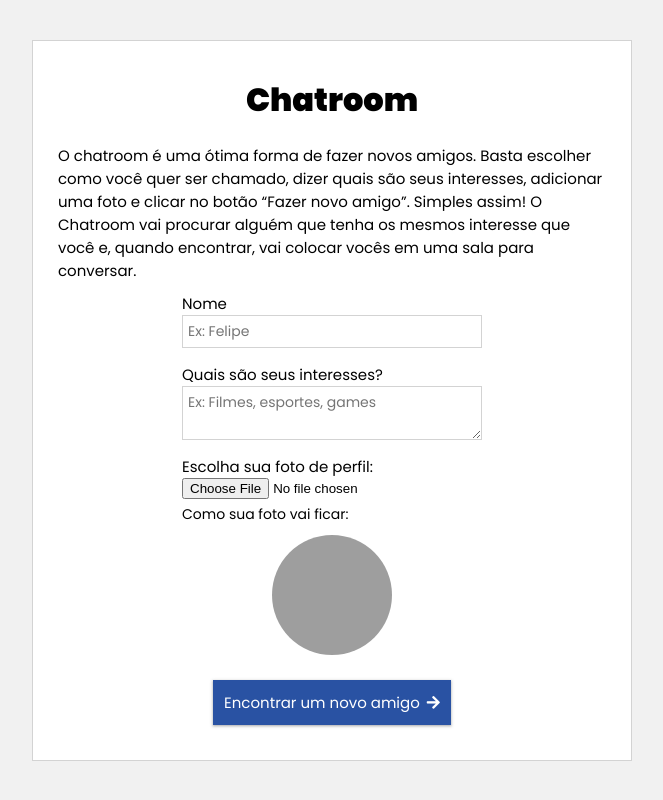
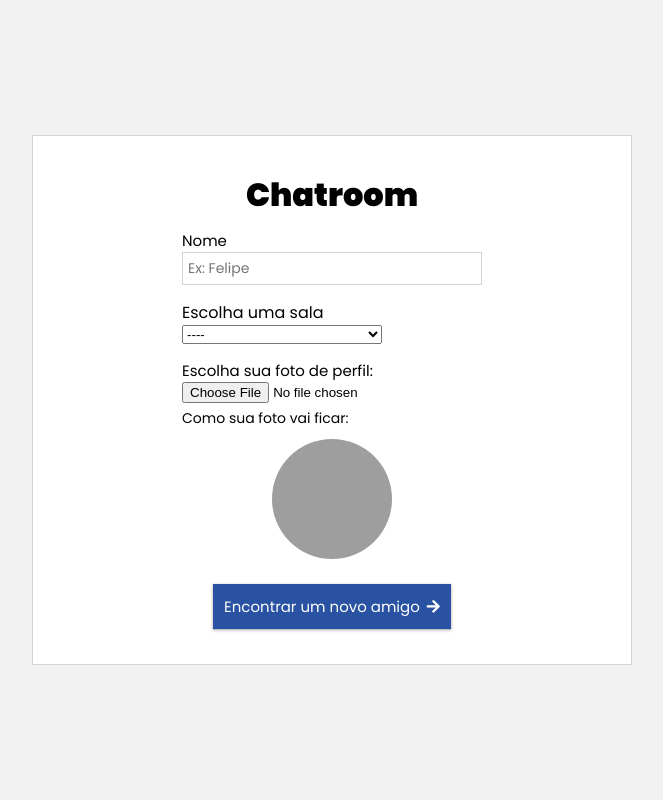
Before and after one commit to a-medeiros/chat-app, a React (Create React App) app in the folder client/: page / in a window 1280 px wide. Shown: the whole page, without its empty margins (308-971 px from the left). Built offline with nearby package versions, Linux system fonts and the light colour scheme; grey boxes are pictures that could not be loaded.

Commit message:
Criando um novo formulário que permite o usuário entrar em uma sala. Adicionando o campo de escolher sala e removendo o campo de interesses.

```diff
--- a/client/src/pages/Home/Home.css
+++ b/client/src/pages/Home/Home.css
@@ -10,14 +10,6 @@
   padding-bottom: 10px;
 }
 
-.description {
-    margin: 10px 20px;
-}
-
-.description p {
-    font-size: 15px;
-}
-
 .input-field {
   display: flex;
   flex-direction: column;
@@ -28,13 +20,26 @@
   font-size: 15px;
 }
 
-.input-field input, .input-field textarea {
+.input-field input,
+.input-field textarea {
   width: 300px;
   border: 1px solid lightgrey;
   font-size: 14px;
   outline: none;
   padding: 5px;
-    font-family: 'Poppins', sans-serif;
+  font-family: "Poppins", sans-serif;
+}
+
+.select-room {
+  width: 300px;
+  display: flex;
+  flex-direction: column;
+  padding-bottom: 15px;
+}
+
+.select-room select {
+  outline: none;
+  width: 200px;
 }
 
 .choose-photo {
--- a/client/src/pages/Home/Home.js
+++ b/client/src/pages/Home/Home.js
@@ -1,95 +1,125 @@
-import React, { useState } from 'react'
+import React, { useState } from "react";
 import "./Home.css";
 import styled from "styled-components";
 import { Link } from "react-router-dom";
 
 const Home = () => {
-    const [username, setUsername] = useState('');
-    const [interests, setInterests] = useState('');
-    const [profilePhoto, setProfilePhoto] = useState("https://external-content.duckduckgo.com/iu/?u=http%3A%2F%2Fwww.softdownload.com.br%2Fwp-content%2Fuploads%2F2018%2F03%2Fcomo_trocar_foto_perfil_facebook.jpg&f=1&nofb=1");
+  const [username, setUsername] = useState("");
+  const [room, setRoom] = useState("");
+  const [profilePhoto, setProfilePhoto] = useState(
+    "https://external-content.duckduckgo.com/iu/?u=http%3A%2F%2Fwww.softdownload.com.br%2Fwp-content%2Fuploads%2F2018%2F03%2Fcomo_trocar_foto_perfil_facebook.jpg&f=1&nofb=1"
+  );
   const [isUsernameEmpty, setIsUsernameEmpty] = useState(false);
-    const [isInterestsEmpty, setIsInterestsEmpty] = useState(false);
+  const [isRoomEmpty, setIsRoomEmpty] = useState(false);
 
   const changeProfilePhoto = (e) => {
     const file = e.target.files[0];
 
-        if(file) {
+    if (file) {
       const reader = new FileReader();
 
-            reader.onload = function() {
+      reader.onload = function () {
         setProfilePhoto(reader.result);
       };
 
       reader.readAsDataURL(file);
     }
-
-    }
+  };
 
   const handleJoinChat = (e) => {
-        if(!username) {
+    if (!username) {
       e.preventDefault();
       setIsUsernameEmpty(true);
     } else {
       setIsUsernameEmpty(false);
     }
 
-        if(!interests) {
+    if (!room) {
       e.preventDefault();
-            setIsInterestsEmpty(true);
+      setIsRoomEmpty(true);
     } else {
-            setIsInterestsEmpty(false);
+      setIsRoomEmpty(false);
     }
-    }
+  };
 
   return (
     <MainDiv>
       <JoinChat>
-                <header className="chatroom">
+        <header className='chatroom'>
           <h1>Chatroom</h1>
         </header>
-                <div className="description">
-                    <p data-testid="description">
-                        O chatroom é uma ótima forma de fazer novos amigos. Basta escolher como você quer ser chamado,
-                        dizer quais são seus interesses, adicionar uma foto e clicar no botão “Fazer novo amigo”. Simples assim!
-                        O Chatroom vai procurar alguém que tenha os mesmos interesse que você e, quando encontrar, vai
-                        colocar vocês em uma sala para conversar.
-                    </p>
+        <JoinChatForm>
+          <div className='input-field'>
+            <label>Nome</label>
+            <input
+              id='username'
+              name='username'
+              value={username}
+              onChange={(e) => setUsername(e.target.value)}
+              placeholder='Ex: Felipe'
+              data-testid='name-field'
+              required
+              autoFocus
+            />
+            {isUsernameEmpty ? (
+              <ErrorMessage>
+                <p>Escolha um nome de usuário!</p>
+              </ErrorMessage>
+            ) : null}
           </div>
-                <JoinChatForm>
-                    <div className="input-field">
-                        <label>Nome</label>
-                        <input id="username" name="username" value={username} onChange={e => setUsername(e.target.value)} placeholder="Ex: Felipe" data-testid="name-field" required autoFocus />
-                        {
-                            isUsernameEmpty ? <ErrorMessage>
-                                <p>Username cannot be empty!</p>
-                            </ErrorMessage> : null
-                        }
+          <div className='select-room'>
+            <label>Escolha uma sala</label>
+            <select
+              id='room'
+              name='room'
+              onChange={(e) => setRoom(e.target.value)}
+            >
+              <option value=''>----</option>
+              <option value='Futebol'>Futebol</option>
+              <option value='Game'>Game</option>
+              <option value='Séries'>Séries</option>
+              <option value='Animes'>Animes</option>
+              <option value='Filmes'>Filmes</option>
+              <option value='Kpop'>Kpop</option>
+              <option value='Produtividade'>Produtividade</option>
+              <option value='Fitness'>Fitness</option>
+              <option value='Programação'>Programação</option>
+              <option value='Ancap'>Ancap</option>
+            </select>
+            {isRoomEmpty ? (
+              <ErrorMessage>
+                <p>Escolha uma sala!</p>
+              </ErrorMessage>
+            ) : null}
           </div>
-                    <div className="input-field">
-                        <label>Quais são seus interesses?</label>
-                        <textarea id="interests" name="interests" value={interests} onChange={e => setInterests(e.target.value)} placeholder="Ex: Filmes, esportes, games" data-testid="interests-field" required ></textarea>
-                        {
-                            isInterestsEmpty ? <ErrorMessage>
-                                <p>Interests cannot be empty!</p>
-                            </ErrorMessage> : null
-                        }
-                    </div>
-                    <div className="choose-photo">
+          <div className='choose-photo'>
             <label>Escolha sua foto de perfil:</label>
-                        <input type="file" id="chooseProfilePhoto" name="chooseProfilePhoto" accept="image/*" onChange={changeProfilePhoto} data-testid="choose-profile-photo" />
+            <input
+              type='file'
+              id='chooseProfilePhoto'
+              name='chooseProfilePhoto'
+              accept='image/*'
+              onClick={changeProfilePhoto}
+              data-testid='choose-profile-photo'
+            />
             <span>Como sua foto vai ficar:</span>
-                        <div className="profile-photo-preview">
-                            <ProfilePhotoPreview src={profilePhoto} alt="Profile photo" />
+            <div className='profile-photo-preview'>
+              <ProfilePhotoPreview src={profilePhoto} alt='Profile photo' />
             </div>
           </div>
-                    <Link onClick={handleJoinChat} to={`/chat?username=${username}&interests=${interests}&profilephoto=${profilePhoto}`} >
-                        <JoinChatButton type="submit" data-testid="new-friend-button">Encontrar um novo amigo<i className="fas fa-arrow-right"></i></JoinChatButton>
+          <Link
+            onClick={handleJoinChat}
+            to={`/chat?username=${username}&room=${room}&profilephoto=${profilePhoto}`}
+          >
+            <JoinChatButton type='submit' data-testid='new-friend-button'>
+              Encontrar um novo amigo<i className='fas fa-arrow-right'></i>
+            </JoinChatButton>
           </Link>
         </JoinChatForm>
       </JoinChat>
     </MainDiv>
-    )
-}
+  );
+};
 
 export default Home;
 
@@ -99,22 +129,22 @@ const MainDiv = styled.div`
   justify-content: center;
   align-items: center;
   background-color: #f1f1f1;
-`
+`;
 
 const JoinChat = styled.main`
   width: 600px;
   background-color: white;
   border: 1px solid lightgrey;
-    font-family: 'Poppins', sans-serif;
+  font-family: "Poppins", sans-serif;
   padding: 5px;
-`
+`;
 
 const JoinChatForm = styled.form`
   display: flex;
   flex-direction: column;
   align-items: center;
   margin-bottom: 30px;
-`
+`;
 
 const JoinChatButton = styled.button`
   margin-top: 5px;
@@ -124,21 +154,22 @@ const JoinChatButton = styled.button`
   background-color: #2952a3;
   border: 1px solid #2952a3;
   color: white;
-    font-family: 'Poppins', sans-serif;
-    box-shadow: rgba(60, 64, 67, 0.3) 0px 1px 2px 0px, rgba(60, 64, 67, 0.15) 0px 1px 3px 1px;
+  font-family: "Poppins", sans-serif;
+  box-shadow: rgba(60, 64, 67, 0.3) 0px 1px 2px 0px,
+    rgba(60, 64, 67, 0.15) 0px 1px 3px 1px;
   i {
     margin-left: 7px;
   }
-`
+`;
 
 const ProfilePhotoPreview = styled.img`
   width: 120px;
   height: 120px;
   object-fit: cover;
   border-radius: 100%;
-`
+`;
 
 const ErrorMessage = styled.div`
   color: red;
   font-size: 13px;
-`
+`;
```
Lines whose indentation alone changed are shown as unchanged.
